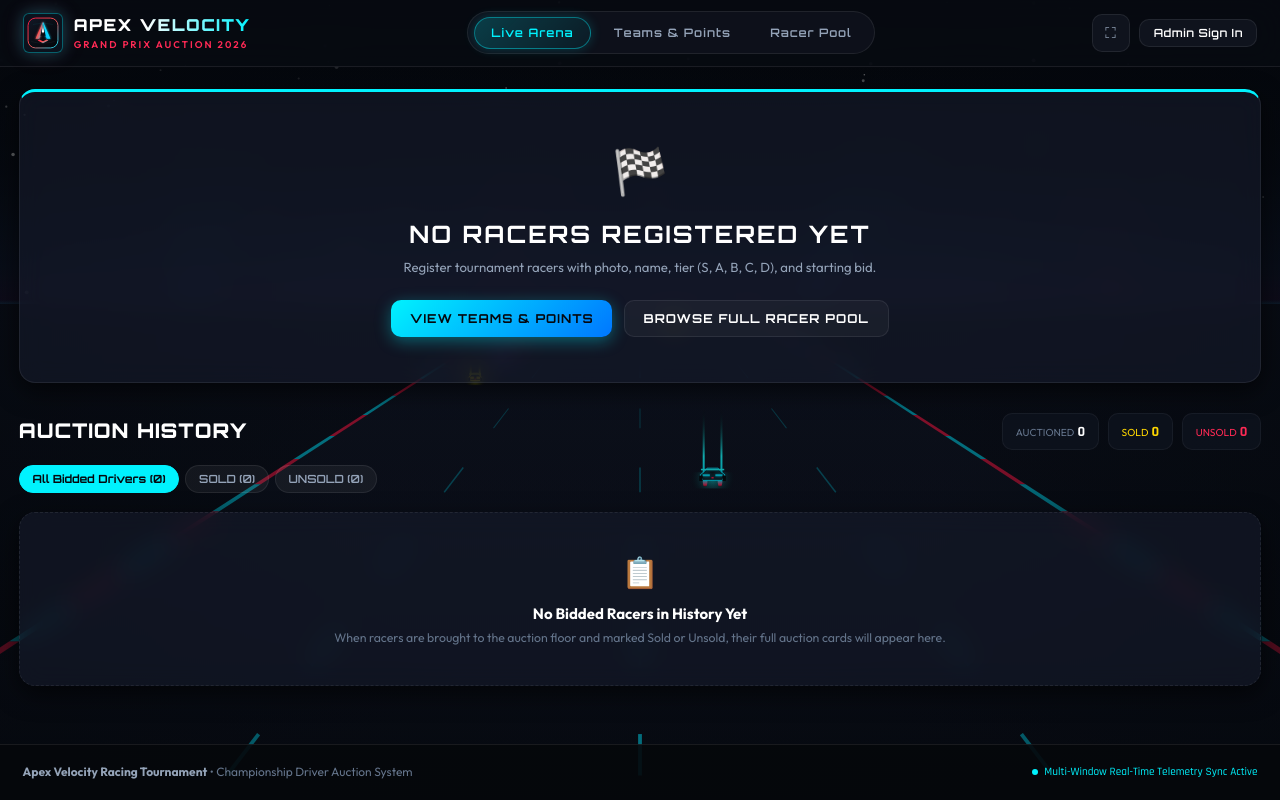
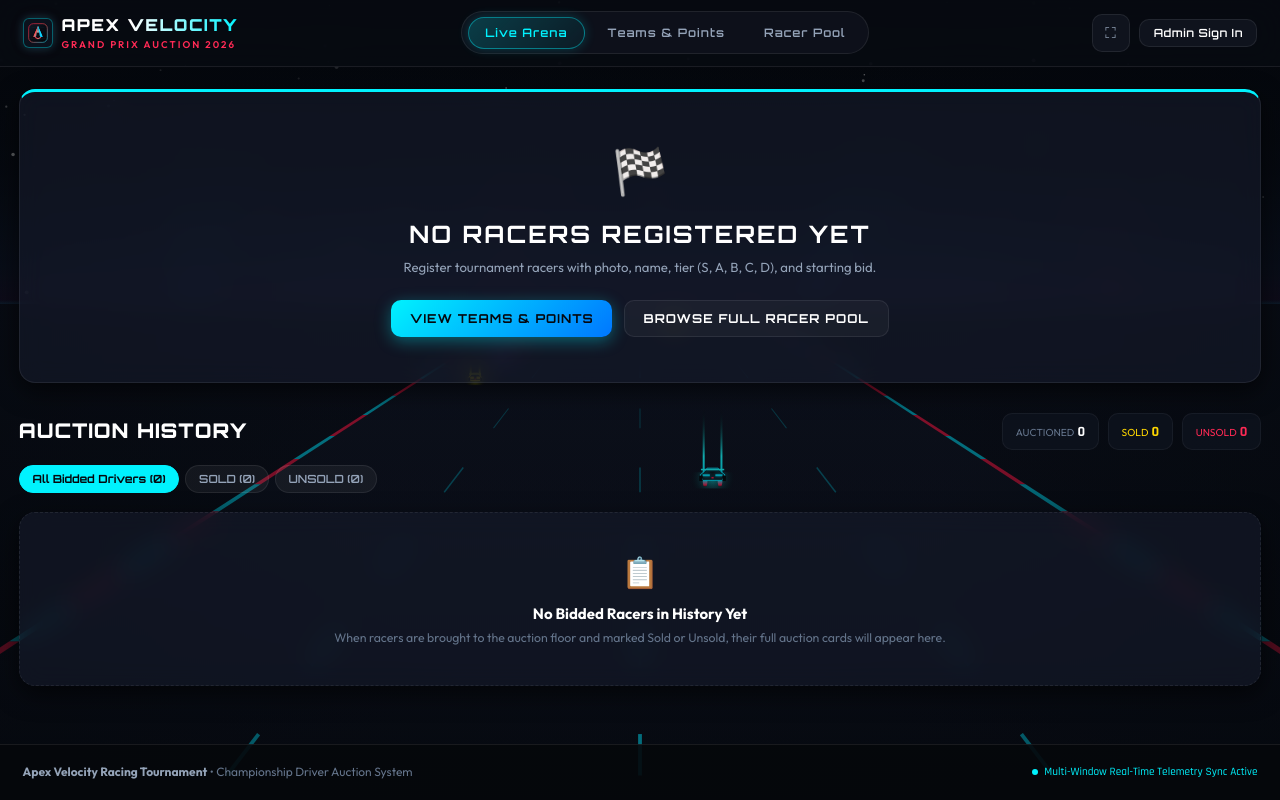
Before and after one commit to vasu1602/apex-tournament, a plain HTML site: page index.html in a window 1280 px wide. Drawn offline with Linux system fonts and the light colour scheme; no server answers; animation ran at ten frames a second.

Commit message:
Resize brand emblem to compact sleek size

```diff
--- a/styles/main.css
+++ b/styles/main.css
@@ -142,32 +142,32 @@ html, body {
 .brand-wrapper {
   display: flex;
   align-items: center;
-  gap: 0.75rem;
+  gap: 0.6rem;
   text-decoration: none;
   cursor: pointer;
 }
 
 .brand-logo-box {
-  width: 40px;
-  height: 40px;
+  width: 30px;
+  height: 30px;
   border-radius: var(--radius-sm);
   display: flex;
   align-items: center;
   justify-content: center;
   background: rgba(14, 20, 32, 0.85);
   border: 1px solid rgba(0, 242, 254, 0.35);
-  box-shadow: 0 0 16px rgba(0, 242, 254, 0.25), 0 0 25px rgba(255, 42, 85, 0.15);
+  box-shadow: 0 0 10px rgba(0, 242, 254, 0.2), 0 0 15px rgba(255, 42, 85, 0.1);
   transition: transform var(--transition-fast), box-shadow var(--transition-fast);
 }
 
 .brand-wrapper:hover .brand-logo-box {
-  transform: scale(1.06);
-  box-shadow: 0 0 22px rgba(0, 242, 254, 0.45), 0 0 35px rgba(255, 42, 85, 0.25);
+  transform: scale(1.05);
+  box-shadow: 0 0 14px rgba(0, 242, 254, 0.35), 0 0 20px rgba(255, 42, 85, 0.2);
 }
 
 .brand-logo-img {
-  width: 32px;
-  height: 32px;
+  width: 20px;
+  height: 20px;
   object-fit: contain;
 }
 
```
Also changed, not shown: tournament_state.json.
